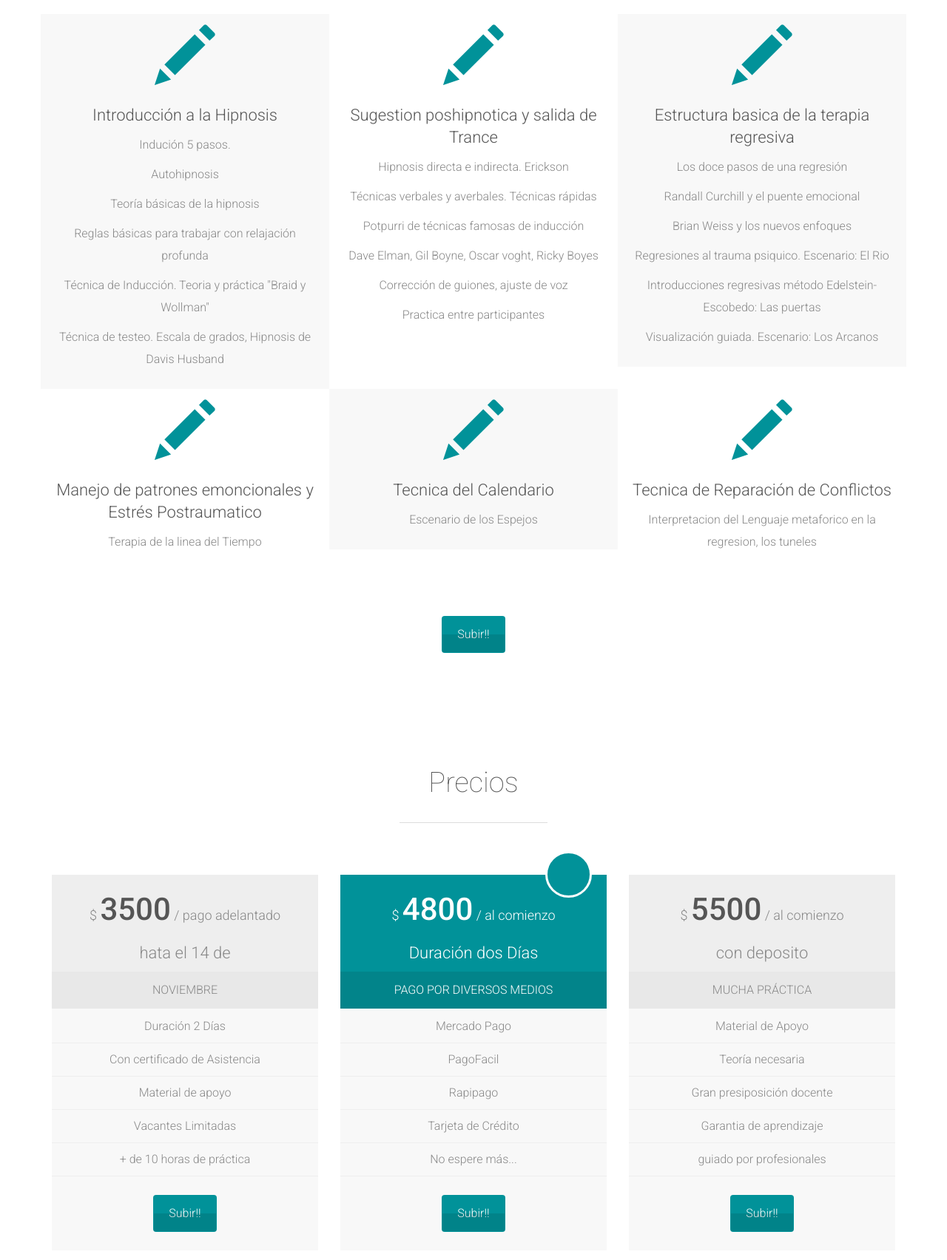
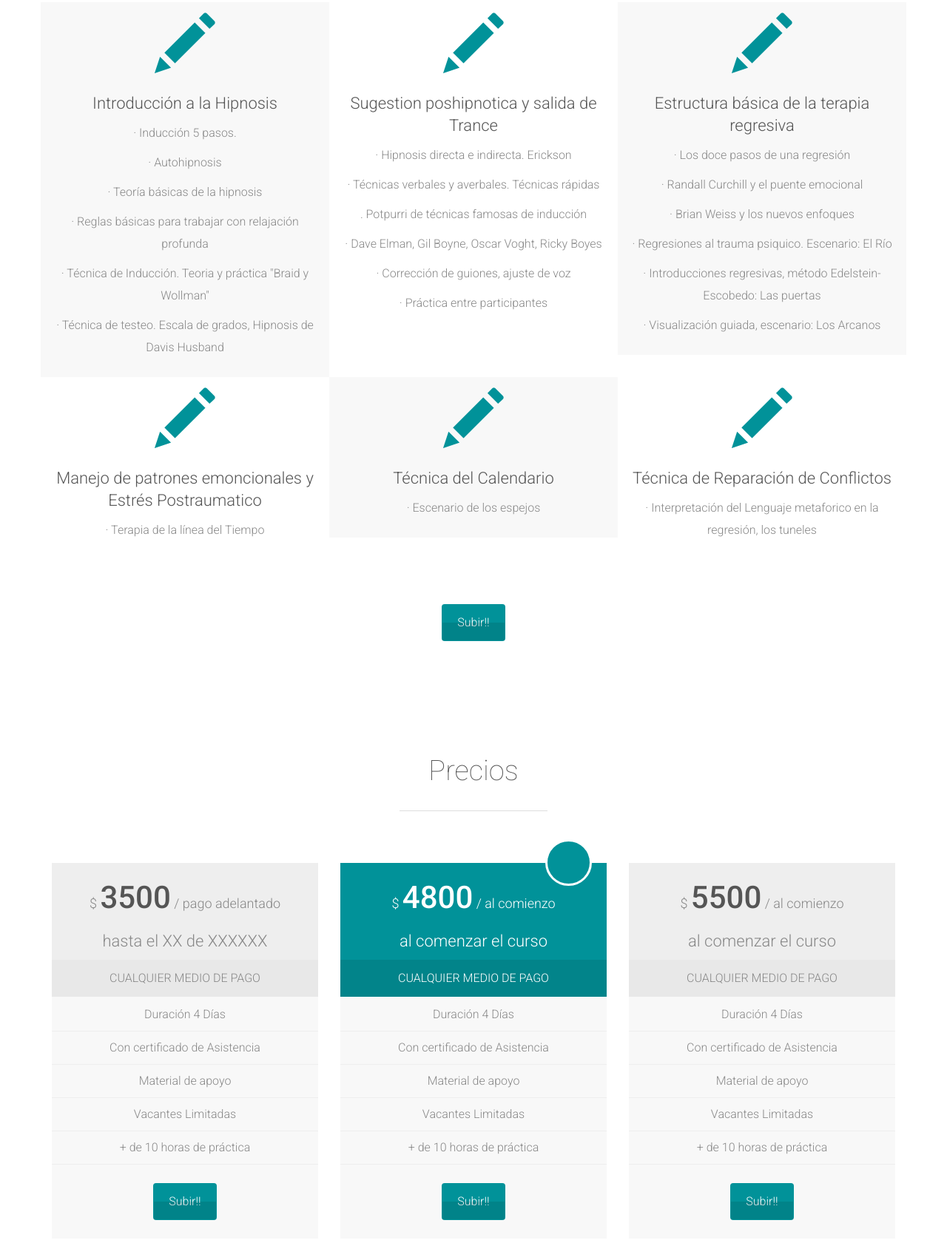
Before and after one commit to Gutylic/Curso, a plain HTML site: page index.html in a window 1280 px wide. Shown: the part 1078-2782 px from the top of the page at 74% size. Drawn offline with nearby package versions, Linux system fonts and the light colour scheme; files whose address does not match are found by name.

Commit message:
Ultimo con mercado pago funcionando
El ultimo

```diff
--- a/index.html
+++ b/index.html
@@ -62,7 +62,7 @@
 							<li><a class="scroll-link" href="#features">Temas</a></li>
 							<li><a class="scroll-link" href="#pricing">Precios</a></li>
 
-							<li><a class="scroll-link" href="#testimonials">Contactenos</a></li>
+							<li><a class="scroll-link" href="#testimonials">Ubicación</a></li>
 						</ul>
 					</div>
 				</div>
@@ -72,12 +72,13 @@
                 <div class="container">
                     <div class="row">
                         <div class="col-sm-7 text">
-                            <h1 class="wow fadeInLeftBig">Curso de Hipnosis Clínica <strong>4 Días</strong></h1>
+                            <h1 class="wow fadeInLeftBig"><strong>Curso de Hipnosis Clínica 4 Días</strong></h1>
                             <div class="description wow fadeInLeftBig">
-                            	<p>
-	                            	Especialmente preparado para profesionales de la salud y afines.
-	                            	en solo 4 días, y psicoteratpia de las regresiones. Inscribite Ya!
-                            	</p>
+                            	<p><strong>
+    Especialmente preparado para profesionales de la salud y afines.
+    Además psicoteratpia de las regresiones. Inscribase Ya!
+</strong>
+</p>
                             </div>
                             <div class="top-big-link wow fadeInUp">
                             	<a class="btn btn-link-1 scroll-link" href="#pricing">Nuestros Precios</a>
@@ -96,7 +97,7 @@
                         		</div>
                             </div>
                             <div class="form-bottom">
-			                    <form role="form" action="" method="post">
+			                    <form role="form" action="file:///C:/Users/Gustavo/Desktop/Pagina%20del%20Curso/Curso/contacto.php" method="post">
 			                    	<div class="form-group">
 			                    		<label class="sr-only" for="form-first-name">First name</label>
 			                        	<input type="text" name="form-first-name" placeholder="Nombre..." class="form-first-name form-control" id="form-first-name">
@@ -114,7 +115,7 @@
 			                        	<textarea name="form-about-yourself" placeholder="Mensaje..."
 			                        				class="form-about-yourself form-control" id="form-about-yourself"></textarea>
 			                        </div>
-			                        <button type="submit" class="btn">Enviar!!</button>
+			                        <input id="submit" type="submit" name="submit" class="btn" value="Enviar!!"/>
 			                        <div class="form-links">
 			                        	<a href="#" class="launch-modal" data-modal-id="modal-privacy">Pague desde la PC</a>
 			                        </div>
@@ -126,10 +127,10 @@
             </div>
 
         </div>
-	        <div class="backstretch" style="left: 0px; top: 0px; overflow: hidden; margin: 0px; padding: 0px; height: 907px; width: 1423px; z-index: -999998; position: absolute;"><img src="http://azmind.com/premium/marco/v1-10/layout-1/assets/img/backgrounds/1.jpg" style="position: absolute; margin: 0px; padding: 0px; border: none; width: 1423px; height: 1067.25px; max-height: none; max-width: none; z-index: -999999; top: -80.125px; left: 0px; "></div>
-				<img src="http://azmind.com/premium/marco/v1-10/layout-1/assets/img/backgrounds/1.jpg" style="position: absolute; margin: 0px; padding: 0px; border: none; width: 1423px; height: 667.25px; max-height: none; max-width: none; z-index: -999999; top: -80.125px; left: 0px;">
-			</div>
-		</div>
+	        <div class="backstretch" style="left: 0px; top: 0px; overflow: hidden; margin: 0px; padding: 0px; height: 907px; width: 1423px; z-index: -999998; position: absolute;"><img src="http://www.huaxteca.com/wp-content/uploads/2015/11/cascada-tamul.jpg" style="position: absolute; margin: 0px; padding: 0px; border: none; width: 1423px; height: 1067.25px; max-height: none; max-width: none; z-index: -999999; top: -80.125px; left: 0px; "></div>
+        <img src="http://www.huaxteca.com/wp-content/uploads/2015/11/cascada-tamul.jpg" style="position: absolute; margin: 0px; padding: 0px; border: none; width: 1423px; height: 667.25px; max-height: none; max-width: none; z-index: -999999; top: -80.125px; left: 0px;">
+
+
         <!-- Features -->
         <div class="features-container section-container">
 	        <div class="container">
@@ -144,38 +145,41 @@
 	                	<div class="features-box-icon">
 	                		<span aria-hidden="true" class="glyphicon glyphicon-pencil"></span>
 	                	</div>
+
+<!--Aca van los datos del temario del curso-->
+
 	                    <h3>Introducción a la Hipnosis</h3>
-	                    <p>Indución 5 pasos.</p>
-	                    <p>Autohipnosis</p>
-	                    <p>Teoría básicas de la hipnosis</p>
-	                    <p>Reglas básicas para trabajar con relajación profunda</p>
-	                    <p>Técnica de Inducción. Teoria y práctica "Braid y Wollman"</p>
-	                    <p>Técnica de testeo. Escala de grados, Hipnosis de Davis Husband</p>
+	                    <p>· Inducción 5 pasos.</p>
+	                    <p>· Autohipnosis</p>
+	                    <p>· Teoría básicas de la hipnosis</p>
+	                    <p>· Reglas básicas para trabajar con relajación profunda</p>
+	                    <p>· Técnica de Inducción. Teoria y práctica "Braid y Wollman"</p>
+	                    <p>· Técnica de testeo. Escala de grados, Hipnosis de Davis Husband</p>
                     </div>
                     <div class="col-sm-4 features-box wow fadeInDown">
 	                	<div class="features-box-icon">
 	                		<span aria-hidden="true" class="glyphicon glyphicon-pencil"></span>
 	                	</div>
 	                    <h3>Sugestion poshipnotica y salida de Trance</h3>
-	                    <p>Hipnosis directa e indirecta. Erickson</p>
-	                    <p>Técnicas verbales y averbales. Técnicas rápidas</p>
-	                    <p>Potpurri de técnicas famosas de inducción </p>
-	                    <p>Dave Elman, Gil Boyne, Oscar voght, Ricky Boyes </p>
-	                    <p>Corrección de guiones, ajuste de voz</p>
-	                    <p>Practica entre participantes</p>
+	                    <p>· Hipnosis directa e indirecta. Erickson</p>
+	                    <p>· Técnicas verbales y averbales. Técnicas rápidas</p>
+	                    <p>. Potpurri de técnicas famosas de inducción </p>
+	                    <p>· Dave Elman, Gil Boyne, Oscar Voght, Ricky Boyes </p>
+	                    <p>· Corrección de guiones, ajuste de voz</p>
+	                    <p>· Práctica entre participantes</p>
 
                     </div>
                     <div class="col-sm-4 features-box features-box-gray wow fadeInUp">
 	                	<div class="features-box-icon">
 	                		<span aria-hidden="true" class="glyphicon glyphicon-pencil"></span>
 	                	</div>
-	                    <h3>Estructura basica de la terapia regresiva</h3>
-	                    <p>Los doce pasos de una regresión</p>
-	                    <p>Randall Curchill y el puente emocional</p>
-	                    <p>Brian Weiss y los nuevos enfoques</p>
-	                    <p>Regresiones al trauma psiquico. Escenario: El Rio</p>
-	                    <p>Introducciones regresivas método Edelstein-Escobedo: Las puertas </p>
-	                    <p>Visualización guiada. Escenario: Los Arcanos<p>
+	                    <h3>Estructura básica de la terapia regresiva</h3>
+	                    <p>· Los doce pasos de una regresión</p>
+	                    <p>· Randall Curchill y el puente emocional</p>
+	                    <p>· Brian Weiss y los nuevos enfoques</p>
+	                    <p>· Regresiones al trauma psiquico. Escenario: El Río</p>
+	                    <p>· Introducciones regresivas, método Edelstein-Escobedo: Las puertas </p>
+	                    <p>· Visualización guiada, escenario: Los Arcanos<p>
                     </div>
 	            </div>
 	            <div class="row">
@@ -184,21 +188,21 @@
 	                		<span aria-hidden="true" class="glyphicon glyphicon-pencil"></span>
 	                	</div>
 	                    <h3>Manejo de patrones emoncionales y Estrés Postraumatico</h3>
-	                    <p>Terapia de la linea del Tiempo</p>
+	                    <p>· Terapia de la línea del Tiempo</p>
                     </div>
                     <div class="col-sm-4 features-box features-box-gray wow fadeInDown">
 	                	<div class="features-box-icon">
 	                		<span aria-hidden="true" class="glyphicon glyphicon-pencil"></span>
 	                	</div>
-	                    <h3>Tecnica del Calendario</h3>
-	                    <p>Escenario de los Espejos</p>
+	                    <h3>Técnica del Calendario</h3>
+	                    <p>· Escenario de los espejos</p>
                     </div>
                     <div class="col-sm-4 features-box wow fadeInUp">
 	                	<div class="features-box-icon">
 	                		<span aria-hidden="true" class="glyphicon glyphicon-pencil"></span>
 	                	</div>
-	                    <h3>Tecnica de Reparación de Conflictos</h3>
-	                    <p>Interpretacion del Lenguaje metaforico en la regresion, los tuneles</p>
+	                    <h3>Técnica de Reparación de Conflictos</h3>
+	                    <p>· Interpretación del Lenguaje metaforico en la regresión, los tuneles</p>
                     </div>
 	            </div>
 	            <div class="row">
@@ -211,11 +215,9 @@
 
 
 
+ <!--Hasta aca pones el temario-->
 
-
-
-
-		<!-- Pricing -->
+<!-- Aca van los precios -->
         <div class="pricing-container section-container">
 	        <div class="container">
 	            <div class="row">
@@ -228,11 +230,11 @@
                 	<div class="col-sm-4 pricing-box wow fadeInUp">
                 		<div class="pricing-box-inner">
 		                	<div class="pricing-box-price"><span>$ </span><strong>3500</strong><span> / pago adelantado</span></div>
-		                    <h3>hata el 14 de </h3>
-		                    <h4>Noviembre</h4>
+		                    <h3>hasta el XX de XXXXXX </h3>
+		                    <h4>CUALQUIER MEDIO DE PAGO</h4>
 		                    <div class="pricing-box-features">
 		                    	<ul>
-		                    		<li>Duración 2 Días</li>
+		                    		<li>Duración 4 Días</li>
 		                    		<li>Con certificado de Asistencia</li>
 		                    		<li>Material de apoyo</li>
 		                    		<li>Vacantes Limitadas</li>
@@ -252,15 +254,15 @@
 			                		<span aria-hidden="true" class=""glyphicon glyphicon-pencil></span>
 			                	</div>
 		                	</div>
-		                    <h3>Duración dos Días</h3>
-		                    <h4>Pago por diversos medios</h4>
+		                    <h3>al comenzar el curso</h3>
+                            <h4>CUALQUIER MEDIO DE PAGO</h4>
 		                    <div class="pricing-box-features">
 		                    	<ul>
-		                    		<li>Mercado Pago</li>
-		                    		<li>PagoFacil</li>
-		                    		<li>Rapipago</li>
-		                    		<li>Tarjeta de Crédito </li>
-		                    		<li>No espere más...</li>
+                                    <li>Duración 4 Días</li>
+                                    <li>Con certificado de Asistencia</li>
+                                    <li>Material de apoyo</li>
+                                    <li>Vacantes Limitadas</li>
+                                    <li>+ de 10 horas de práctica</li>
 		                    	</ul>
 		                    </div>
 		                    <div class="pricing-box-sign-up">
@@ -271,15 +273,15 @@
                     <div class="col-sm-4 pricing-box wow fadeInUp">
                     	<div class="pricing-box-inner">
 		                	<div class="pricing-box-price"><span>$ </span><strong>5500</strong><span> / al comienzo</span></div>
-		                    <h3>con deposito</h3>
-		                    <h4>Mucha práctica</h4>
+                            <h3>al comenzar el curso</h3>
+                            <h4>CUALQUIER MEDIO DE PAGO</h4>
 		                    <div class="pricing-box-features">
 		                    	<ul>
-		                    		<li>Material de Apoyo</li>
-		                    		<li>Teoría necesaria</li>
-		                    		<li>Gran presiposición docente</li>
-		                    		<li>Garantia de aprendizaje</li>
-		                    		<li>guiado por profesionales</li>
+                                    <li>Duración 4 Días</li>
+                                    <li>Con certificado de Asistencia</li>
+                                    <li>Material de apoyo</li>
+                                    <li>Vacantes Limitadas</li>
+                                    <li>+ de 10 horas de práctica</li>
 		                    	</ul>
 		                    </div>
 		                    <div class="pricing-box-sign-up">
@@ -291,8 +293,9 @@
 	        </div>
         </div>
 
+<!--aca termina el listado de precios-->
 
-        <!-- Testimonials -->
+<!-- Aca va el mapa -->
         <div class="testimonials-container section-container section-container-gray-bg">
 	        <div class="container">
 	            <div class="row">
@@ -317,7 +320,7 @@
 
 
 	                		</div>
-	                		<!-- Nav tabs -->
+<!-- fin mapa -->
 
 	                	</div>
 	                </div>
@@ -355,7 +358,8 @@
 
         			</div>
         			<div class="modal-footer">
-        				<button type="button" class="btn" data-dismiss="modal">Cerrar</button>
+                        <a href="https://www.mercadopago.com.ar/" class="btn btn-link-1" >Pagar</a>
+
         			</div>
         		</div>
         	</div>
```
Also changed, not shown: img/backgrounds/1.jpg, img/backgrounds/22.jpg (added), 1 other file.
